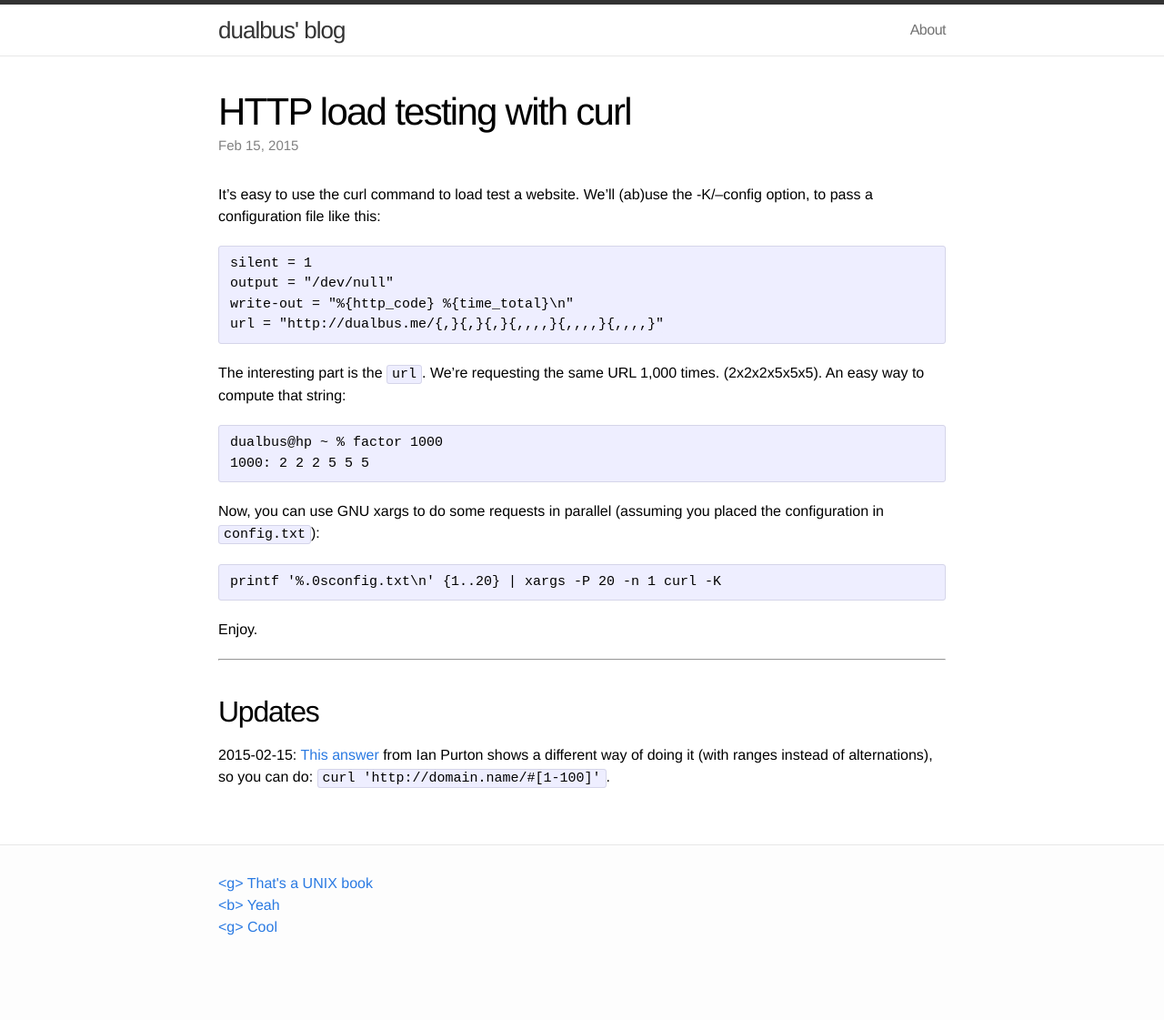
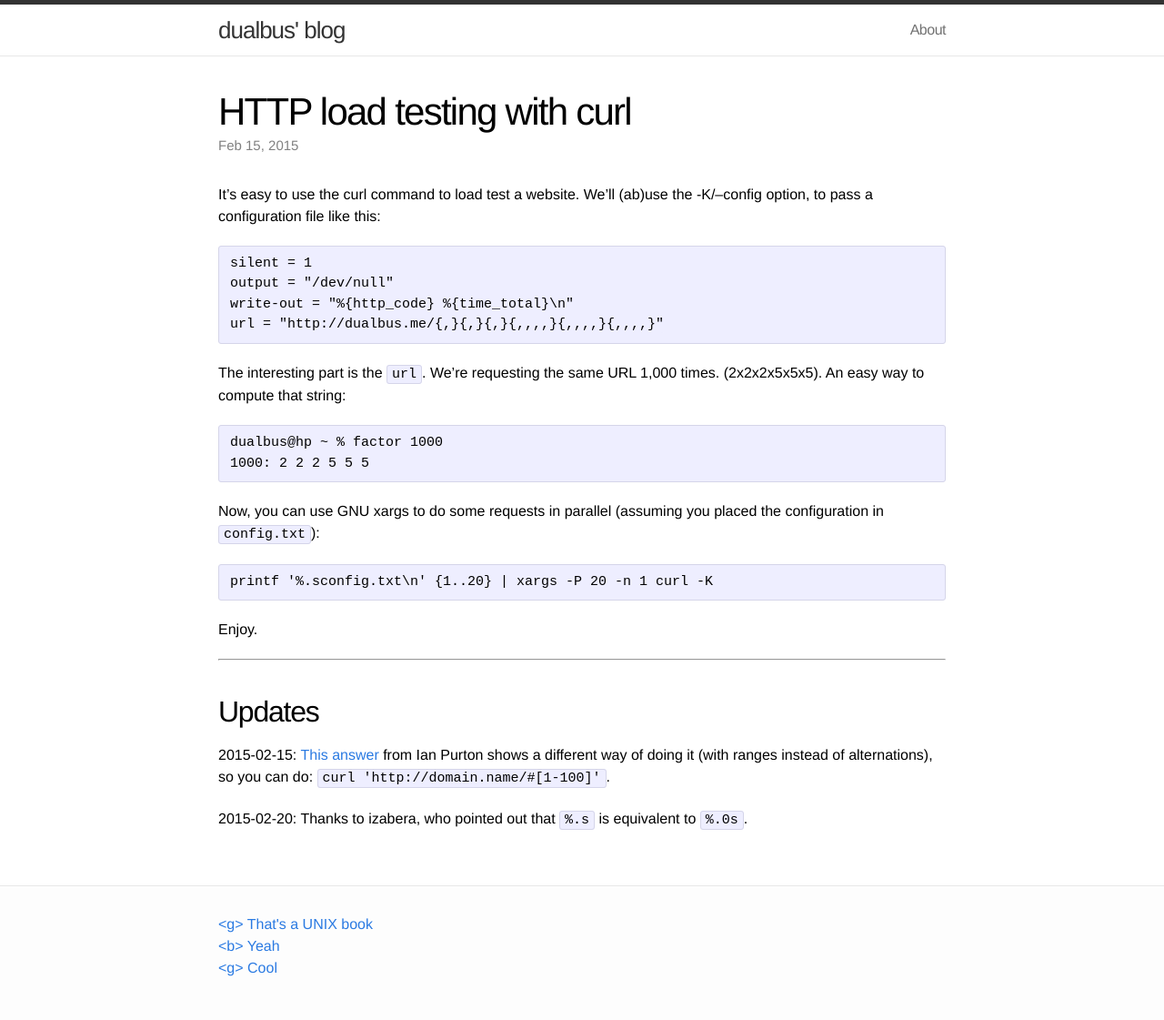
Before and after one commit to dualbus/dualbus.me, a Jekyll site: the page built from _posts/2015-02-15-http-load-testing-with-curl.md, in a window 1280 px wide. Shown: the whole page at 91% size. Built offline with Jekyll 4.4.1, drawn with Linux system fonts in a browser that asks for light colours; before the commit the page ends 1076 px from its top, so only the background shows below that.

Commit message:
Update to %.s

```diff
--- a/_posts/2015-02-15-http-load-testing-with-curl.md
+++ b/_posts/2015-02-15-http-load-testing-with-curl.md
@@ -21,7 +21,7 @@ The interesting part is the `url`. We're requesting the same URL 1,000 times.
 Now, you can use GNU xargs to do some requests in parallel (assuming you placed
 the configuration in `config.txt`):
 
-    printf '%.0sconfig.txt\n' {1..20} | xargs -P 20 -n 1 curl -K
+    printf '%.sconfig.txt\n' {1..20} | xargs -P 20 -n 1 curl -K
 
 Enjoy.
 
@@ -32,3 +32,6 @@ Enjoy.
 2015-02-15: [This answer](http://serverfault.com/a/358464) from Ian Purton
 shows a different way of doing it (with ranges instead of alternations), so you
 can do: `curl 'http://domain.name/#[1-100]'`.
+
+2015-02-20: Thanks to izabera, who pointed out that `%.s` is equivalent to
+`%.0s`.
```
